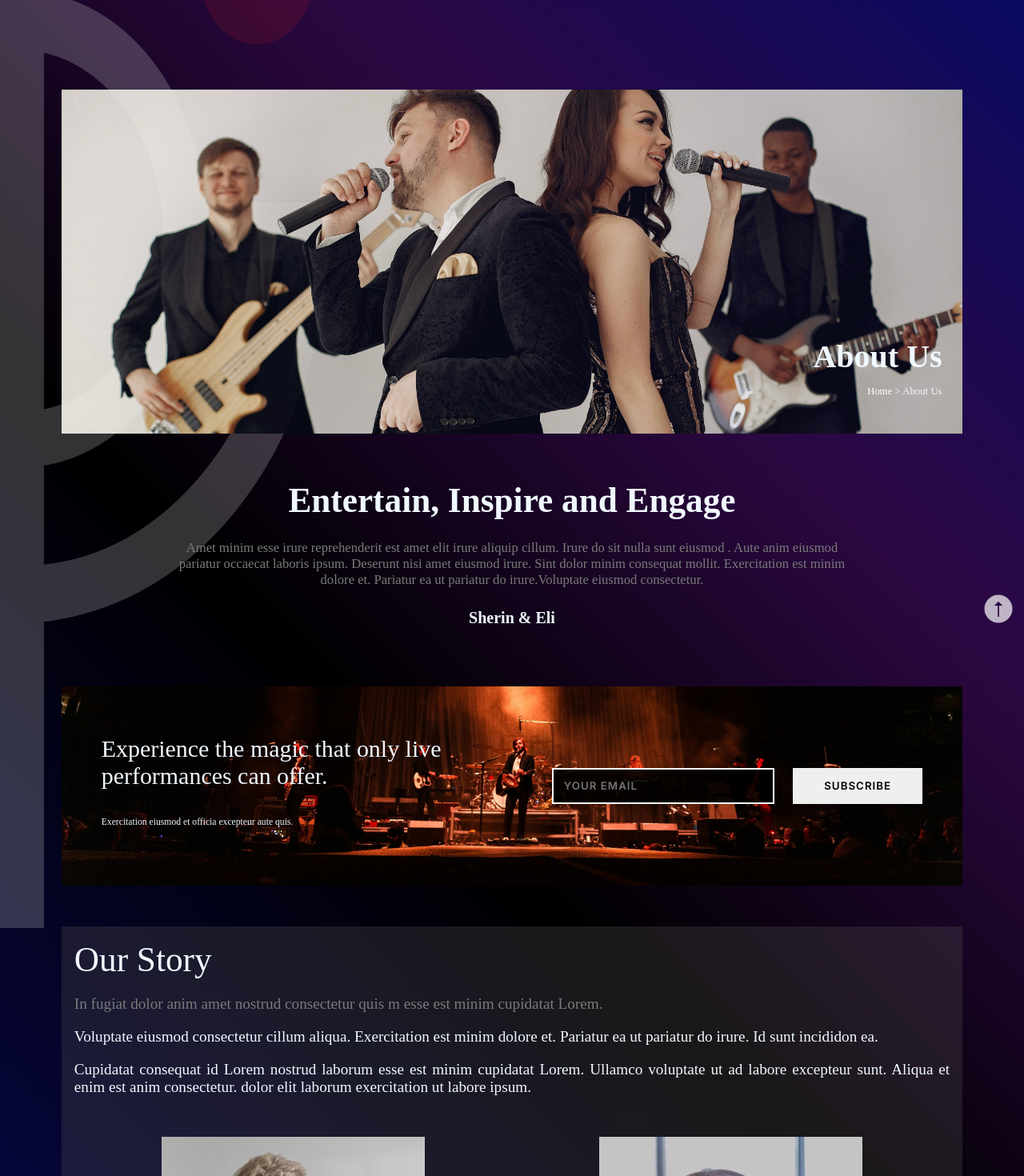
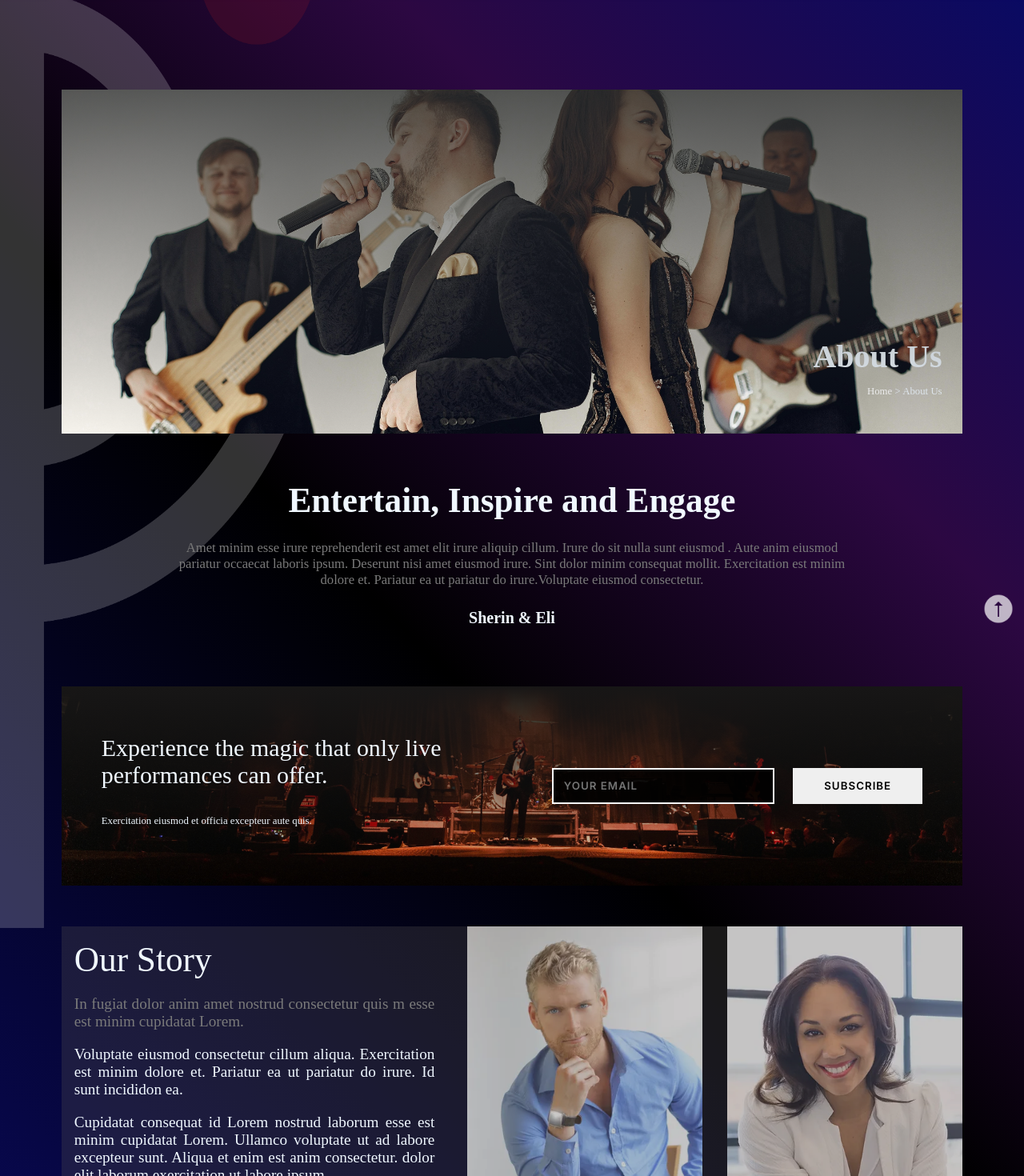
Before and after one commit to rsht7/PARSEC_live_web, a React (Create React App) app in the folder frontend/: page /about in a window 1280 px wide. Shown: the top 1470 px of the page at 80% size. Built offline with nearby package versions, Linux system fonts and the light colour scheme; a web font is replaced by a local one.

Commit message:
linear gradient to images and responsive changes for tablets

```diff
--- a/frontend/src/index.css
+++ b/frontend/src/index.css
@@ -150,8 +150,8 @@ header {
   display: none;
   flex-direction: column;
   gap: 5px;
-  position: absolute;
-  right: 15%;
+  /* position: absolute;  */
+  /* right: 15%; */
   top: 50%;
   transform: translateY(-50%);
 }
@@ -223,6 +223,7 @@ header {
 .home{
   margin-top: 0;
   padding: 0 0;
+  /* margin-bottom: 0; */
 }
 
 
@@ -245,10 +246,21 @@ header {
   height: 35.8vw;
   justify-content: center;
   position: relative;
-  /* text-align: center; */
-
-}
-
+  display: flex;
+  align-items: center;
+
+}
+.main::after{
+  content: '';
+  display: block;
+  position: absolute;
+  top: 0;
+  left: 0;
+  width: 100%;
+  height: 100%;
+  background:linear-gradient(180deg, rgba(41, 43, 44, 0.7) 0%, rgba(18, 18, 18, 0) 100%);
+  z-index: 1;
+}
 
 
 
@@ -279,6 +291,7 @@ header {
   position: relative;
   padding: 12vw 20vw;
   text-align: center;
+  z-index: 2;
 
 }
 
@@ -593,6 +606,12 @@ h1 {
 
 
 }
+@keyframes slide-in {
+  from { left: -100%; opacity: 0; } /* Start from off-screen and invisible */
+  to { left: 0; opacity: 1; } /* Slide in from the left and become visible */
+}
+
+
 .main-newsletter {
   /* height: auto; */
   /* position: relative; */
@@ -601,12 +620,28 @@ h1 {
   position: relative;
   display: flex;
   justify-content: center;
+  /* animation: slide-in 0.5s ease-in-out; */
+}
+
+.main-newsletter::after{
+  content: '';
+  display: block;
+  position: absolute;
+  top: 0;
+  left: 0;
+  width: 100%;
+  height: 100%;
+  /* background: rgba(0, 0, 0, 0.508); */
+  background: linear-gradient(180deg, rgba(23, 22, 22, 0.85) 0%, rgba(35, 35, 35, 0) 100%);
+
+  z-index: 1;
 }
 
 .main-newsletter img{
   width: 100%;
   object-fit: cover;
   position: relative;
+
 
 }
 
@@ -616,6 +651,7 @@ h1 {
   display: flex;
   flex-direction: column;
   width: 36.45vw;
+  z-index: 2;
 
 }
 
@@ -733,13 +769,27 @@ h1 {
   overflow: hidden;
   position: relative;
 }
+.page-img::after{
+  content: '';
+  display: block;
+  position: absolute;
+  top: 0;
+  left: 0;
+  width: 100%;
+  height: 100%;
+  /* background: rgba(0, 0, 0, 0.508); */
+  background: linear-gradient(180deg, #292b2cc4 0%, rgba(18, 18, 18, 0) 100%);
+
+
+  z-index: 1;
+}
 .page-img img{
   width: 100%;
   height: 100%;
   position: absolute;
   /* top: -130%;  */
   object-fit:cover;
-  opacity: 0.9;
+
 
 }
 
@@ -818,10 +868,23 @@ h1 {
 .newsletter {
   display: flex;
   position: relative;
-  width: 88vw;
+  /* width: 88vw; */
   margin: 0;
   height: 100% ;
+  box-sizing: border-box;
+}
+.newsletter::after{
+  content: '';
+  display: block;
+  position: absolute;
+  top: 0;
+  left: 0;
+  width: 100%;
   height: 100%;
+  /* background: rgba(0, 0, 0, 0.508); */
+  background: linear-gradient(180deg, #171616 0%, rgba(0, 0, 0, 0) 100%);
+
+  z-index: 1;
 }
 
 .newsletter img{
@@ -835,6 +898,7 @@ h1 {
   position: absolute;
   display: flex;
   height: 100%;
+  z-index: 2;
   /* width: 100%; */
 }
 
@@ -1346,6 +1410,7 @@ h1 {
   border: none;
   font-weight: 600;
   color: white;
+
 }
 
 .ulb input:focus {
@@ -1355,6 +1420,7 @@ h1 {
 
 .subs{
   background-color: white;
+
   /* height: 3em; */
   width: 40%;
   text-align: center;
@@ -1520,15 +1586,16 @@ h1 {
 
 }
 .main h1{
-  font-size: 4.5vmax;
+  font-size: 4vmax;
   font-weight: 700;
   letter-spacing: 1px;
   line-height: 10vw;
   position: relative;
-  padding: 12vw 10vw;
+  padding: 0 10vw;
   text-align: center;
   margin: 0;
-  top: 30%;
+  top: 15%;
+  box-sizing: border-box;
 
 }
 
@@ -2433,11 +2500,30 @@ h1 {
   .cart-btn {
     display: none;
   }
-
-
+  /* .cart-btn {
+    background-color: white;
+    width: 12vw;
+    height: 5vw;
+    text-align: center;
+    color: #171515;
+    font-weight: 700;
+    font-family: "Inter", sans-serif;
+    border: none;
+    font-size: 1.17vmax;
+    letter-spacing: 1px;
+    cursor: pointer;
+  } */
+
+  .cart-btn:hover {
+    background-image: linear-gradient(to left, rgb(20, 4, 93), rgb(76, 6, 101));
+    color: white;
+  }
+  .nav-links {
+    display: none;
+  }
   .navbar img {
     margin: 0;
-    width: 20vw;
+    width: 22vw;
     color: white;
   }
   /* HOMEPAGE */
@@ -2457,6 +2543,18 @@ h1 {
 
   }
 
+  .main h1{
+    font-size: 5.2vw;
+    font-weight: 700;
+    letter-spacing: 1px;
+    line-height: 5.85vw;
+    position: relative;
+    padding: 12vw 10vw 0 10vw;
+    text-align: center;
+
+
+  }
+
   .se-buttons button{
     width: 46.875%;
     font-size: 1.25vw;
@@ -2469,6 +2567,32 @@ h1 {
     font-size: 1.25vw;
 
   }
+
+  .newsletter-wrap{
+    /* display: flex;
+    justify-content: center; */
+    margin: 5vmax 6vw 5vmax 6vw;
+    height: 40vw;
+
+  }
+
+  .main-newsletter-stuff{
+    width: 60vw;
+    top: 20%;
+
+  }
+
+  .main-newsletter-stuff h1{
+    font-size: 5vw;
+    margin-top: 0;
+  }
+  .main-newsletter-stuff h2{
+    font-size: 2vw;
+    margin-top: 3vh;
+  }
+  .main-newsletter-stuff form{
+    height: 4vw;
+  }
   .main-newsletter-stuff button{
     font-size: 1.25vw;
     font-family: "Inter", sans-serif;
@@ -2488,6 +2612,36 @@ h1 {
 
 
   /* ABOUT PAGE */
+
+
+  .abt-text{
+    box-sizing: border-box;
+    height: 20vh;
+  }
+
+  .newsletter-wrapper{
+    height: 40vw;
+  }
+  .news-lhsrhs{
+    flex-direction: column;
+    /* width: 100%; */
+  }
+  .news-lhs{
+    width: 100%;
+  }
+  .newshead{
+    font-size:5vw ;
+  }
+  .newsbelowhead{
+    font-size:2.5vw ;
+  }
+  .news-rhs{
+    width: 100%;
+    padding: 0 3.9vw;
+  }
+  .news-rhs form{
+    height: 4vw;
+  }
 
   .nws-inp{
     width: 60%;
@@ -2579,10 +2733,12 @@ h1 {
 
   .ulb{
     width: 35vw;
+    height: 4vw;
   }
 
   .ulb input{
     font-size: 1.25vw;
+    height: 4vw;
   }
 
   .subs{
@@ -2638,22 +2794,27 @@ h1 {
 
 
 /* ABOUT PAGE */
-
+  .newsbelowhead{
+    font-size: 1vw;
+  }
   .our-story{
     display: flex;
-    flex-direction: column;
     height:auto;
     margin: 6vh 0;
     justify-content:space-between;
     background-color: rgba(84, 79, 79, 0.3);
   }
 
-  .os-lhs{
-    width:auto;
+   .os-lhs{
+    width: 40%;
     padding: 2vh;
 
   }
 
+  .os-rhs{
+    width: 55%;
+    align-self: center;
+  }
 
   .os-head{
     margin: 0;
@@ -2669,27 +2830,11 @@ h1 {
     font-size: 1.5vw;
   }
 
-  .os-rhs{
-    width: 100%;
-    display: flex;
-    flex-direction: row;
-    justify-content: space-around;
-    padding: 2vh;
-    box-sizing: border-box;
-    /* height: fit-content; */
-
-  }
-
 
   .os-names{
     font-size:larger;
   }
-  .eli{
-    width: 30%;
-  }
-  .sherin{
-    width: 30%;
-  }
+
 
   .os-info{
     position: relative;
@@ -2730,6 +2875,7 @@ h1 {
 
 
 
+
   /* FOOTER */
 
 
```
